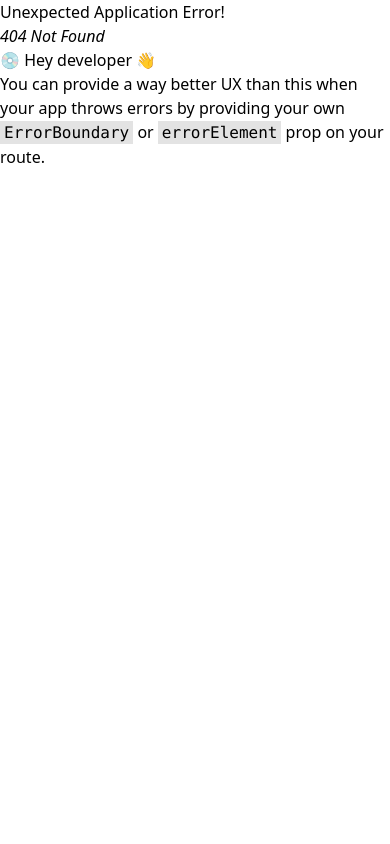
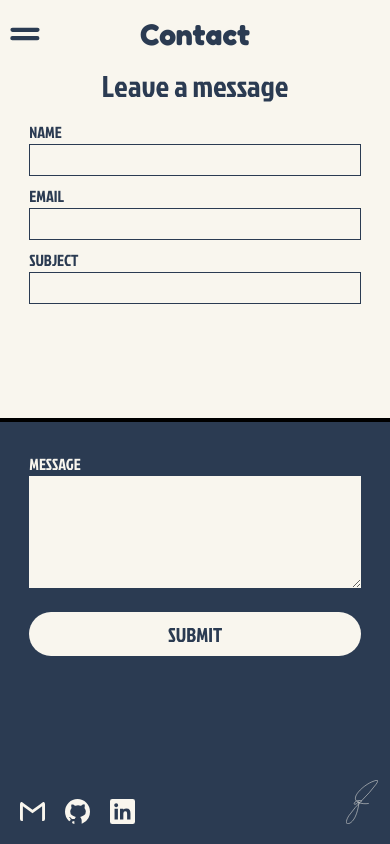
Before and after one commit to GustavoPisanello/Portfolio, a React (Vite) app in the folder my-portfolio/: page /Contact in a window 390 px wide. Before the commit this address had no page. Built offline with nearby package versions, Linux system fonts and the light colour scheme.

Commit message:
Mobile gross finished

```diff
--- a/my-portfolio/src/App.jsx
+++ b/my-portfolio/src/App.jsx
@@ -8,14 +8,13 @@ import FooterData from '../src/data/footerData.json'
 
 function App() {
   const [isOpen, setIsOpen] = useState(false);
-  const [isPrimary, setIsPrimary] = useState(false)
 
-  // Usar useLocation para pegar a rota atual
   const location = useLocation();
 
-  // Função que retorna o título com base na rota
   const getPageTitle = () => {
     switch (location.pathname) {
+	case "/":
+		return "Home"
     case '/About':
         return 'About';
     case '/Contact':
@@ -23,18 +22,16 @@ function App() {
 	case '/Projects':
 		return "Projects";
 	case "/MyProject/:id":
+		return "Home";
+	case "/Skills":
+		return "Skills";
+	default:
 		return "My project"
-	default:
-		return "Home"
     }
   }
 
   const toggleMenu = () => {
     setIsOpen(prev => !prev)
-  }
-
-  const toggleColors = () => {
-    setIsPrimary(prev => !prev)
   }
 
   return (
--- a/my-portfolio/src/components/menu/MobileMenu.jsx
+++ b/my-portfolio/src/components/menu/MobileMenu.jsx
@@ -18,7 +18,7 @@ export default function MobileMenu({isOpen}){
                         <MobileMenuItem data={menuSt} isOpen={isOpen} />
                     </ul>
                 </nav>
-                <nav className={` absolute z-20 rotate-[270deg] flex flex-col -ml-14 top-24 px-4 rounded-xl transition-all duration-[1.2s]
+                <nav className={` bg-secondary_color absolute z-20 rotate-[270deg] flex flex-col -ml-14 top-24 px-4 rounded-xl transition-all duration-[1.2s]
                      ${isOpen ? ' opacity-100' : 'max-h-0 opacity-0'} overflow-hidden`}>
                     <ul className='justify-evenly flex gap-x-12 py-6'>
                         <MobileMenuItem data={menuNd} isOpen={isOpen} />
--- a/my-portfolio/src/components/menu/MobileMenuItem.jsx
+++ b/my-portfolio/src/components/menu/MobileMenuItem.jsx
@@ -6,13 +6,12 @@ export default function MobileMenuItem({ data, isOpen }) {
 
     useEffect(() => {
         if (isOpen) {
-            setVisibleWords([]); // Limpa as palavras visíveis ao abrir
+            setVisibleWords([]);
             data.forEach((group, groupIndex) => {
-                const word = group.name; // Nome completo da palavra
+                const word = group.name;
                 word.split("").forEach((letter, index) => {
                     setTimeout(() => {
                         setVisibleWords((prev) => {
-                            // Exibe a palavra quando todas as letras estão visíveis
                             const wordVisible = prev.find(item => item.groupIndex === groupIndex);
                             if (!wordVisible) {
                                 return [...prev, { groupIndex, lettersVisible: index + 1 }];
@@ -24,11 +23,11 @@ export default function MobileMenuItem({ data, isOpen }) {
                                 );
                             }
                         });
-                    }, index * 150); // Atraso entre as letras
+                    }, index * 150);
                 });
             });
         } else {
-            setVisibleWords([]); // Esconde todas as palavras ao fechar
+            setVisibleWords([]);
         }
     }, [isOpen, data]);
 
--- /dev/null
+++ b/my-portfolio/src/components/skills/SkillsItem.jsx
@@ -0,0 +1,17 @@
+export default function SkillsItem({color, img}){
+    return (
+        <>
+         <div className={`w-[75%] p-6 border gap-y-4 rounded-2xl flex flex-col`} style={{borderColor: color}}>
+                <div className="w-full flex justify-between">
+                    <div className="w-10">
+                        <img className={`w-full fill-${color}`} src={img} alt="" />
+                    </div>
+                    <div className={`w-4 h-4 border-4  rounded-full`} style={{borderColor: color}}></div>
+                </div>
+                <div>
+                    <p className={`font-[Fredoka] text-${color} text-justify`}>Lorem ipsum dolor sit amet consectetur adipisicing elit. Quasi odio recusandae quisquam repellat maiores impedit ipsum soluta consequuntur facere fugiat, illo hic. Dicta optio ipsa quibusdam nisi ducimus quisquam doloremque?</p>
+                </div>
+            </div>
+        </>
+    )
+}
--- a/my-portfolio/src/data/menuLinksData.json
+++ b/my-portfolio/src/data/menuLinksData.json
@@ -12,12 +12,12 @@
     {
         "id": 2,
         "name": "Skills",
-        "link": "/penis"
+        "link": "/Skills"
     },
     {
         "id": 1,
         "name": "Contact",
-        "link": "/penis"
+        "link": "/Contact"
     },
     {
         "id": 2,
--- a/my-portfolio/src/main.jsx
+++ b/my-portfolio/src/main.jsx
@@ -6,6 +6,8 @@ import App from './App'
 import About from './pages/About'
 import Projects from './pages/Projects'
 import MyProject from './pages/MyProject'
+import Contact from './pages/Contact'
+import Skills from './pages/Skills'
 
 const router = createBrowserRouter([
   {
@@ -15,7 +17,9 @@ const router = createBrowserRouter([
       {index: true, element: <Home/>},
       {path: "/About", element: <About/>},
       {path: "/Projects", element: <Projects/>},
-      {path: "/MyProject/:id", element: <MyProject/>}
+      {path: "/MyProject/:id", element: <MyProject/>},
+      {path: "Contact", element: <Contact/>},
+      {path: "Skills", element: <Skills/>}
     ]
   }
 ])
--- /dev/null
+++ b/my-portfolio/src/pages/Contact.jsx
@@ -0,0 +1,34 @@
+export default function Contact(){
+    return (
+        <>
+            <div className="w-full h-full flex flex-col items-center gap-y-4">
+                <div>
+                    <p className="font-[JockeyOne] text-primary_color text-3xl">Leave a message</p>
+                </div>
+                <form className="w-[85%] flex flex-col gap-y-2 h-full" action="">
+                    <div className="h-1/2 flex flex-col gap-y-2 ">
+                        <div className="flex flex-col">
+                            <label htmlFor="name" className="font-[JockeyOne] text-primary_color">NAME</label>
+                            <input className="text-primary_color px-2 font-[Fredoka] border border-primary_color bg-transparent h-8" type="text" name="name" id="name" />
+                        </div>
+                        <div className="flex flex-col">
+                            <label htmlFor="email" className="font-[JockeyOne] text-primary_color">EMAIL</label>
+                            <input className="text-primary_color px-2 font-[Fredoka] border border-primary_color bg-transparent h-8" type="text" name="email" id="email" />
+                        </div>
+                        <div className="flex flex-col">
+                            <label htmlFor="subject" className="font-[JockeyOne] text-primary_color">SUBJECT</label>
+                            <input className="text-primary_color px-2 font-[Fredoka] border border-primary_color bg-transparent h-8" type="text" name="subject" id="subject" />
+                        </div>
+                    </div>
+                    <div className="h-1/2 flex flex-col gap-y-6">
+                        <div className="flex flex-col">
+                            <label className="text-secondary_color font-[JockeyOne]" htmlFor="message">MESSAGE</label>
+                            <textarea className="text-primary_color font-[Fredoka] h-28 p-2 bg-secondary_color"/>
+                        </div>
+                        <button className="text-primary_color bg-secondary_color px-5 py-2 rounded-full font-[JockeyOne] text-xl">SUBMIT</button>
+                    </div>
+                </form>
+            </div>
+        </>
+    )
+}
--- a/my-portfolio/src/pages/MyProject.jsx
+++ b/my-portfolio/src/pages/MyProject.jsx
@@ -14,7 +14,7 @@ export default function MyProject(){
                     <div className="h-3/4">
                         <img src={`/${project.img}`} alt="" className="w-full h-full rounded-xl border border-black" />
                     </div>
-                    <div className="h-1/4 flex gap-x-4 gap-y-2 flex-wrap justify-center items-center">
+                    <div className="h-1/4 flex gap-x-4 gap-y-2 flex-wrap justify-center items-center mt-2">
                     {
                         project.tags.map((tag, index) => {
                             tag = tag.toUpperCase();
@@ -42,7 +42,7 @@ export default function MyProject(){
 
                         return(
 
-                            <p style={{color: tagStyle, borderColor: tagStyle}} className={`border-2 w-fit p-2 rounded-xl font-[JockeyOne]`}>{tag}</p>
+                            <p style={{color: tagStyle, borderColor: tagStyle}} className={`border-2 w-fit px-2 rounded-xl font-[JockeyOne]`}>{tag}</p>
                             )}
                         )
                     }
--- /dev/null
+++ b/my-portfolio/src/pages/Skills.jsx
@@ -0,0 +1,16 @@
+import SkillsItem from "../components/skills/SkillsItem";
+import img1 from "/Skills/Code1.svg"
+import img2 from "/Skills/Code2.svg"
+
+export default function Skills(){
+    return (
+        <>
+        <div className="h-1/2 w-full flex flex-col justify-center items-center">
+           <SkillsItem color="primary-color" img={img2}/>
+        </div>
+        <div className="h-1/2 w-full flex flex-col justify-center items-center">
+           <SkillsItem color="secondary_color" img={img1}/>
+        </div>
+        </>
+    )
+}
--- a/my-portfolio/tailwind.config.js
+++ b/my-portfolio/tailwind.config.js
@@ -11,7 +11,8 @@ export default {
       secondary_color: "#F9F6EE",
 
       black: "#000",
-      white: "#FFF"
+      white: "#FFF",
+      transparent: "#FF000000"
 
     }
   },
```
Also changed, not shown: my-portfolio/public/Skills/Code1.svg (added), my-portfolio/public/Skills/Code2.svg (added).
